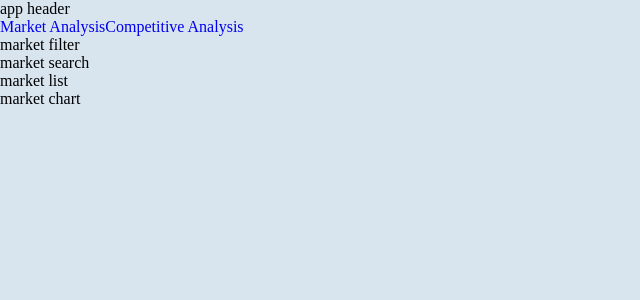
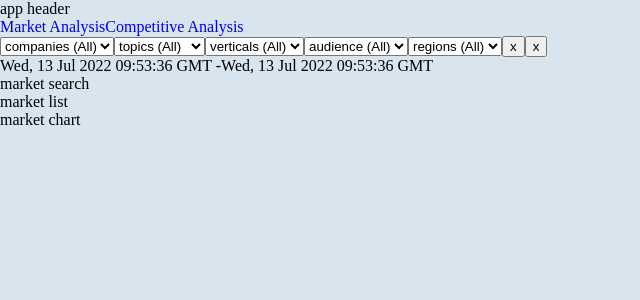
Before and after one commit to shaniKupiec/Home-Assignment, a Vue app: page / in a window 1280 px wide. Shown: the top 300 px of the page, without its empty margins (0-640 px from the left). Built offline with nearby package versions, Linux system fonts and the light colour scheme.

Commit message:
store module + connect filter to store

```diff
--- a/src/components/Market/MarketFilter.vue
+++ b/src/components/Market/MarketFilter.vue
@@ -1,6 +1,16 @@
 <template>
   <section>
-    market filter
+    <div>
+      <select v-for="topic in filterOptions" :key="topic.name">
+        <option v-for="option in topic.options" :key="option" :value="option">{{ option }}</option>
+      </select>
+      <button>x</button>
+      <button>x</button>
+    </div>
+    <div>
+      <span>{{ from }} -</span>
+      <span>{{ to }}</span>
+    </div>
   </section>
 </template>
 
@@ -8,15 +18,23 @@
 // import appHeader from './components/app-header.vue'
 
 export default {
-//  props: {
-//    car: Object,
-//  },
+  props: {
+    filterOptions: Object,
+    filterDates: Object,
+  },
   components: {},
   data() {
-    return {}
+    return {};
   },
   created() {},
   methods: {},
-  computed: {},
-}
+  computed: {
+    from() {
+      return new Date(this.filterDates[0]).toUTCString();
+    },
+    to() {
+      return new Date(this.filterDates[1]).toUTCString();
+    },
+  },
+};
 </script>
--- a/src/components/MarketAnalysis.vue
+++ b/src/components/MarketAnalysis.vue
@@ -1,6 +1,6 @@
 <template>
   <section>
-    <MarketFilter />
+    <MarketFilter :filterOptions="filterOptions" :filterDates="filterDates"/>
     <MarketSearch />
     <MarketList />
     <MarketChart />
@@ -28,6 +28,13 @@ export default {
   },
   created() {},
   methods: {},
-  computed: {},
+  computed: {
+    filterOptions(){
+      return this.$store.getters.filterOptions
+    },
+    filterDates(){
+      return this.$store.getters.filterDates
+    },
+  },
 }
 </script>
--- a/src/router/index.js
+++ b/src/router/index.js
@@ -7,7 +7,6 @@ import CompetitiveAnalysis from '../components/CompetitiveAnalysis.vue'
 const routes = [
   {
     path: '/',
-    name: 'home',
     component: HomeView,
     children: [
       {
--- a/src/store/index.js
+++ b/src/store/index.js
@@ -1,14 +1,23 @@
 import { createStore } from 'vuex'
+import marketModules from './modules/market-module.js'
 
 export default createStore({
+  strict: true,
   state: {
+    isLoading: false,
   },
   getters: {
+    isLoading(state) {
+      return state.isLoading
+    },
   },
   mutations: {
+    setIsLoading(state, { isLoading }) {
+      state.isLoading = isLoading
+    },
   },
-  actions: {
+  actions: {},
+  modules: {
+    marketModules,
   },
-  modules: {
-  }
 })
--- /dev/null
+++ b/src/store/modules/market-module.js
@@ -0,0 +1,41 @@
+export default {
+  state: {
+    marketData: [],
+    filterOptions: [
+      {
+        name: "companies",
+        options: ["companies (All)", "placeholder", "placeholder", "placeholder", "placeholder"],
+      },
+      {
+        name: "topics",
+        options: ["topics (All)", "placeholder", "placeholder", "placeholder", "placeholder"],
+      },
+      {
+        name: "verticals",
+        options: ["verticals (All)", "placeholder", "placeholder", "placeholder", "placeholder"],
+      },
+      {
+        name: "audience",
+        options: ["audience (All)", "placeholder", "placeholder", "placeholder", "placeholder"],
+      },
+      {
+        name: "regions",
+        options: ["regions (All)", "placeholder", "placeholder", "placeholder", "placeholder"],
+      },
+    ],
+    filterDates: [1657706016666, 1657706016666]
+  },
+  getters: {
+    marketData(state) {
+      return JSON.parse(JSON.stringify(state.marketData));
+    },
+    filterOptions(state) {
+      return state.filterOptions;
+    },
+    filterDates(state) {
+      return state.filterDates;
+    },
+  },
+  mutations: {},
+  actions: {},
+};
```
